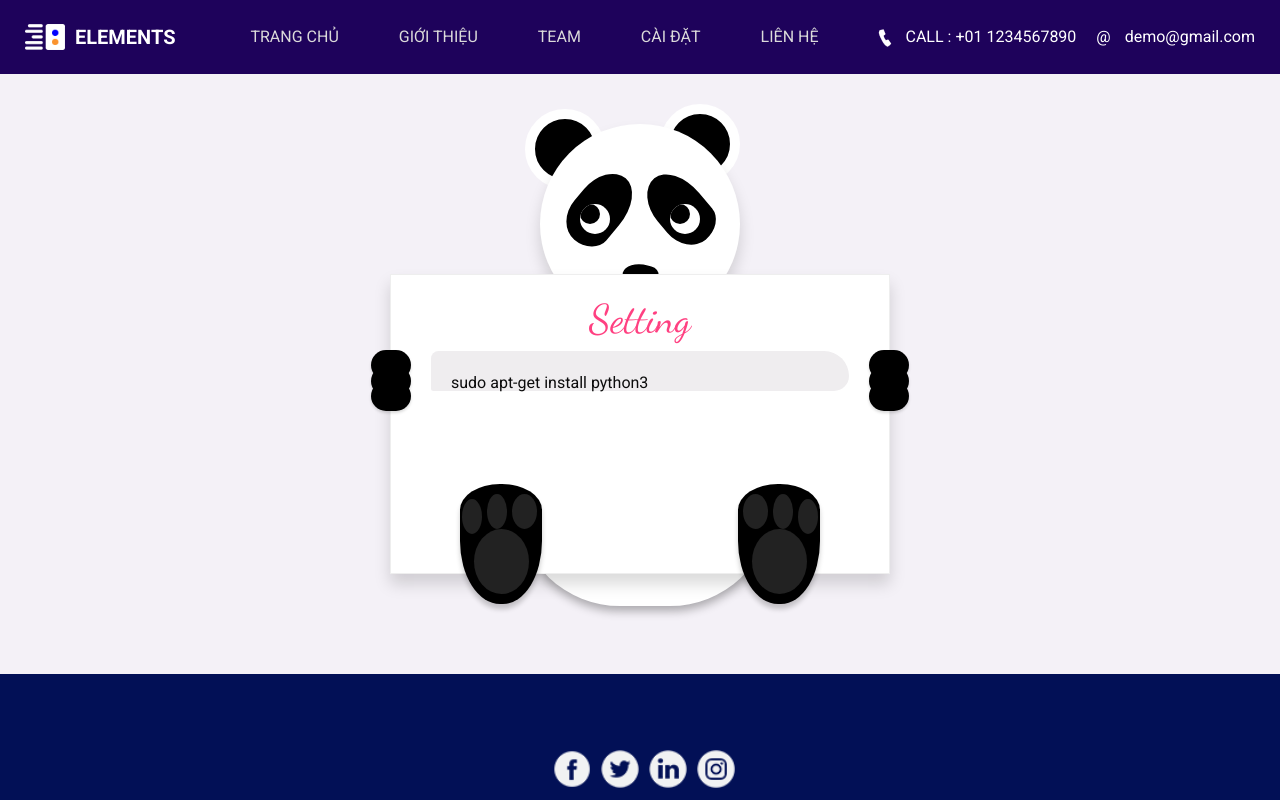
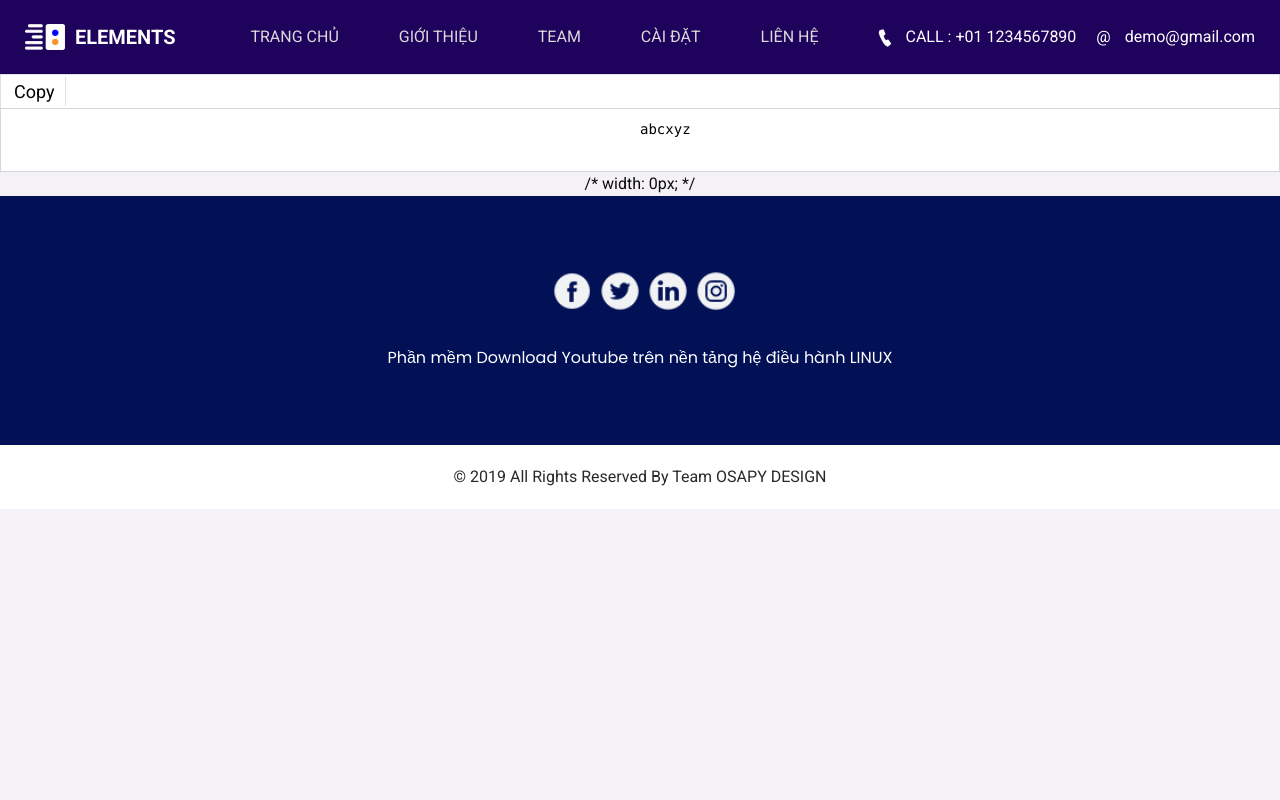
Before and after one commit to tranhobao/tranhobao.github.io, a plain HTML site: page setting.html in a window 1280 px wide. Shown: the top 800 px of the page. Drawn offline with nearby package versions, Linux system fonts and the light colour scheme.

Commit message:
edit setting

```diff
--- a/setting.html
+++ b/setting.html
@@ -91,6 +91,51 @@
     <!-- end header section -->
   </div>
 
+  <!-- setting section-->
+
+    <div class="setting_container">
+      <a class="copyTextButton" data-clipboard-target="#content1" href="#null" title="Copy">Copy</a>
+    </div>
+    <pre class="codetoClipboard" id="content1">
+      abcxyz
+    </pre>
+
+    <style>
+      .setting_container{background-color: #fff;
+      border: 1px
+      solid #e0e0e0;
+      border-bottom: 0;
+      text-align: left;
+      padding: 3px}
+
+      .copyTextButton{
+        color: #000!important;
+        font-size: 18px;
+        padding: 4px 10px;
+        border-right: 1px solid #e0e0e0;
+        text-decoration: none
+      }
+
+      .copyTextButton ::before{
+        margin: 0 5px 0 0;
+        font-size: 16px;
+        content: '\f0c5';
+        font-family: fontawesome
+      }
+
+      pre.codetoClipboard{
+        background: #fff;
+        max-height: 500px;
+        font-size: 14px;
+        color: #000;
+        overflow: auto;
+        border: 1px solid #d3d6db;
+        margin: auto;
+        padding: 10px 8px
+      }
+    </style>
+
+  <!-- End setting section-->
 
   <!-- portfolio section -->
 
@@ -160,7 +205,7 @@
     </div>
   </section> -->
 
-  <div class="panda">
+  <!-- <div class="panda">
     <div class="ear"></div>
     <div class="face">
       <div class="eye-shade"></div>
@@ -188,9 +233,9 @@
     <h1>Setting</h1>
     <div class="rcorners1">
       <p>sudo apt-get install python3</p>
-    </div>
+    </div> -->
     <!-- <p id="rcorners1">sudo apt-get install python3</p> -->
-    <p id="rcorners"></p>
+    <!-- <p id="rcorners"></p>
     <p id="rcorners"></p>
   </form>
 
@@ -199,12 +244,12 @@
         border-radius: 15px 50px 30px 5px;
         background: #efedef;
         text-align: left;
-        padding: 20px;
+        padding: 20px;  -->
         /* width: 0px; */
-        height: 20px;
+        <!-- height: 20px;
      }
 
-  </style>
+  </style> -->
   <!-- end portfolio section -->
 
   <!--CSS-->
```
Also changed, not shown: contact.html (+3 -4 lines).
